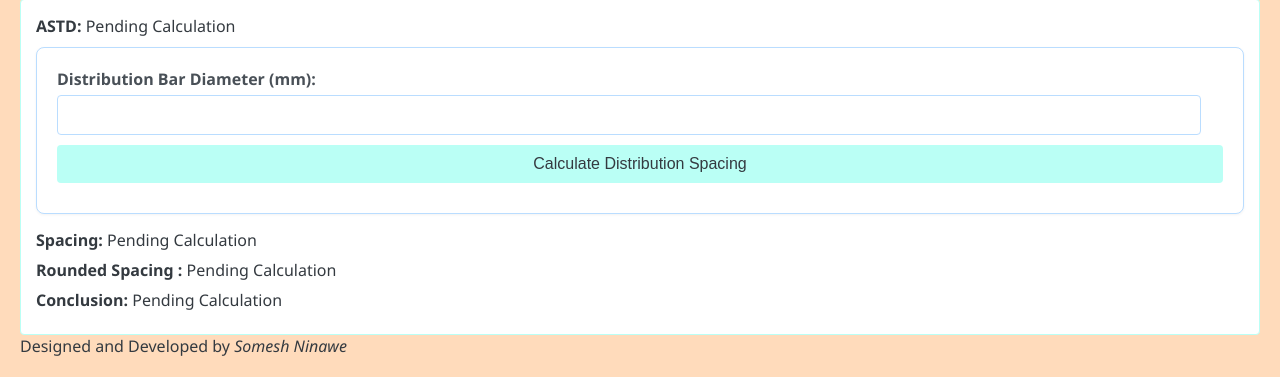
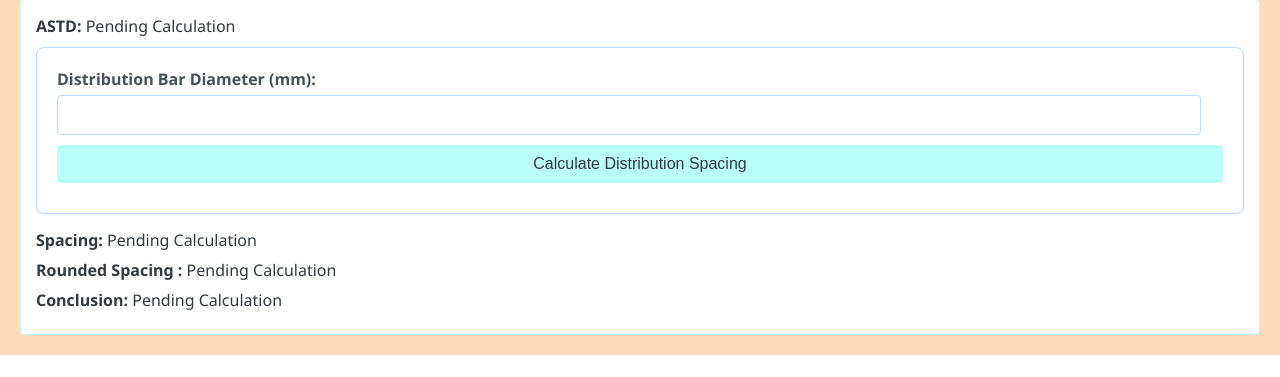
Before and after one commit to somesh123211/my-project, a Flask app: page / in a window 1280 px wide. Shown: the part 905-1282 px from the top of the page. After the commit the page ends 1260 px from the top, so only its background shows below. Run offline with Flask 3, Linux system fonts and the light colour scheme.

Commit message:
Updated code with new changes

```diff
--- a/templates/index.html
+++ b/templates/index.html
@@ -351,10 +351,6 @@
 
 
 
-<div class="footer">
-    Designed and Developed by <i>Somesh Ninawe</i>
-  </div>
-
 
 </body>
 </html>
```
